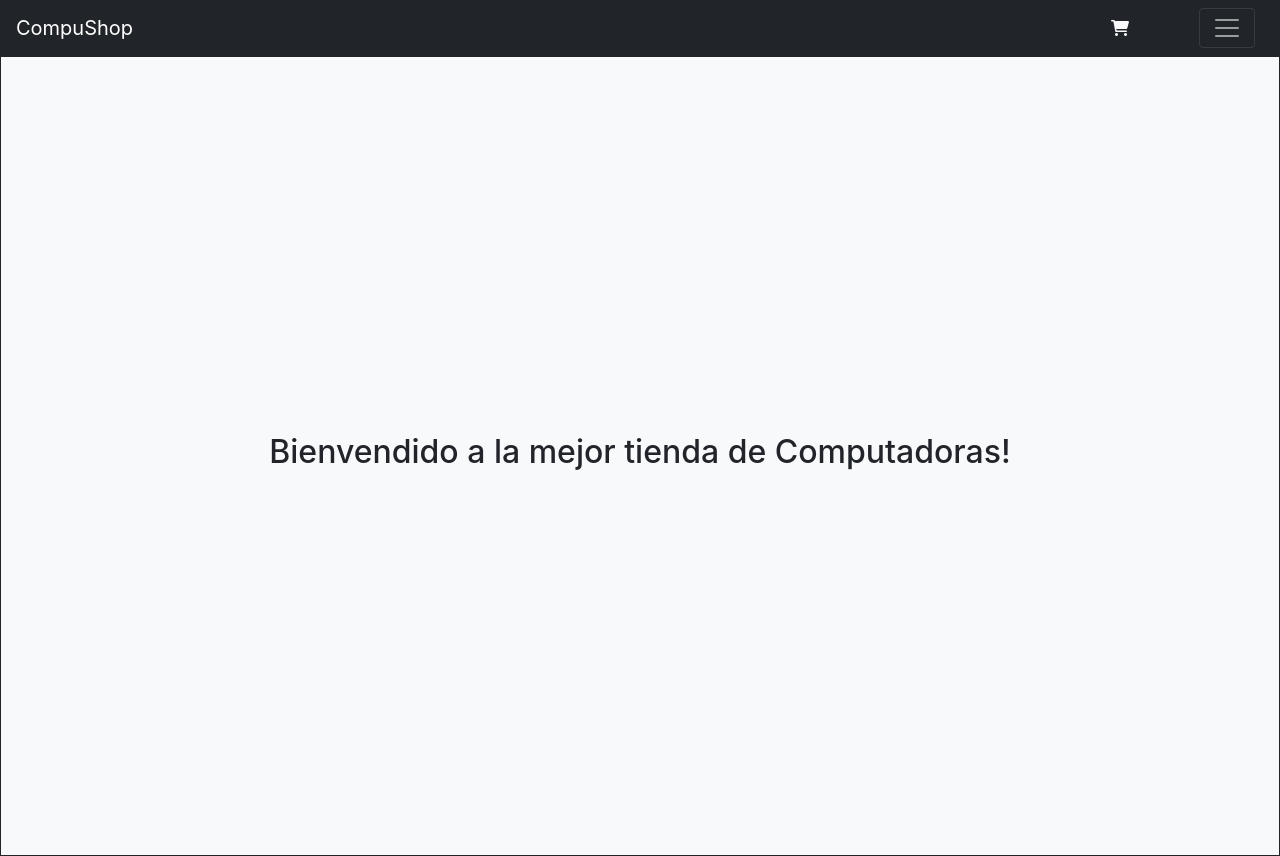
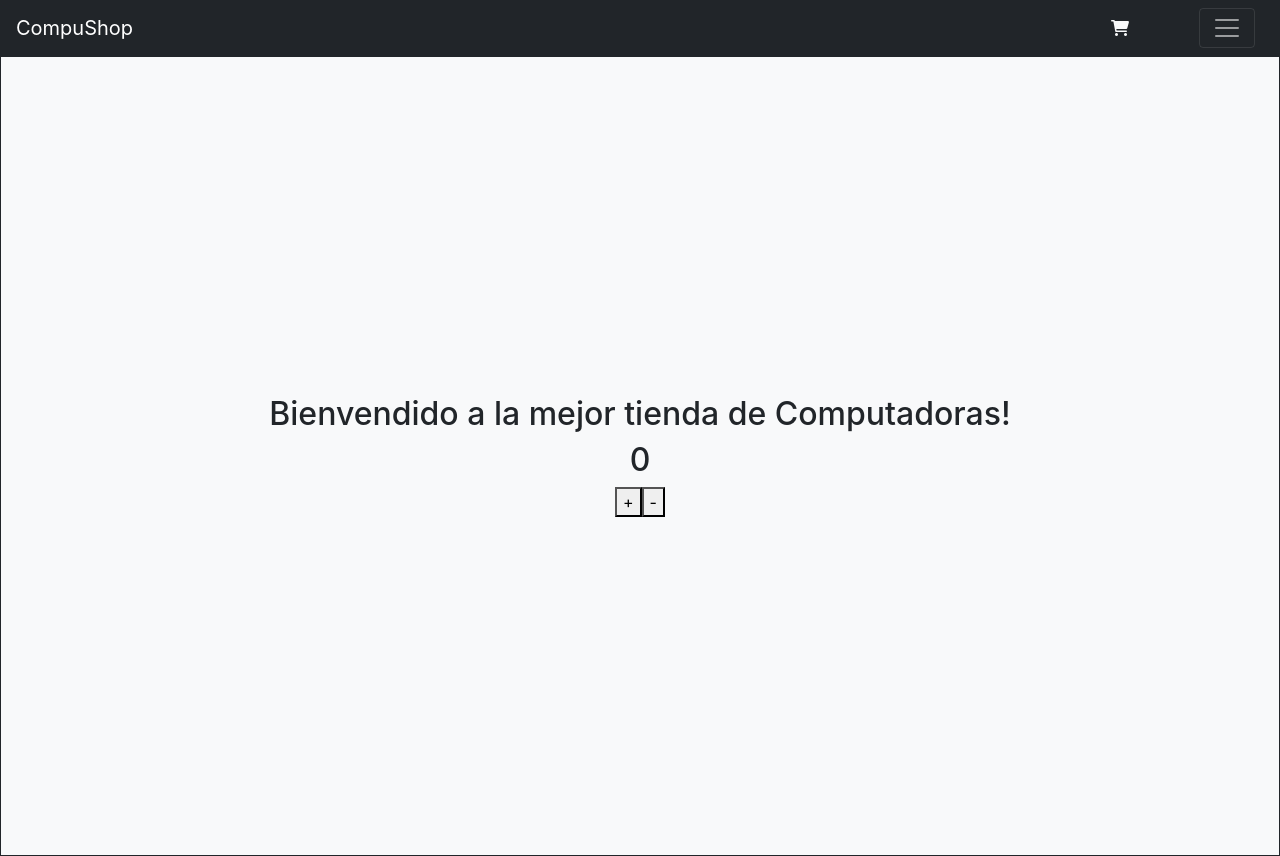
Before and after one commit to lucaslera91/ecomerce-Lera, a React (Create React App) app: page / in a window 1280 px wide. Built offline with nearby package versions, Linux system fonts and the light colour scheme.

Commit message:
setContador

```diff
--- a/src/componentes/ItemListContainer.jsx
+++ b/src/componentes/ItemListContainer.jsx
@@ -1,15 +1,23 @@
 import React from 'react'
 import { Children } from 'react'
+import react,{ useState } from "react";
 
-export default function ItemListContainer({greeting}) {
+export default function ItemListContainer({greeting, Children}) {
 
     let containerHeight = "100vh"
-
+   const [contador, setContador] = useState(0);
     return (
 
-        <div className="border border-dark bg-light d-flex align-items-center justify-content-center" style={{height:  containerHeight}}>
+        <div className="border border-dark bg-light d-flx align-content-center justify-content-center" style={{height:  containerHeight}}>
 
             <h2>{greeting}</h2>
+
+            <h2>{contador}</h2>
+
+
+            <button onClick={()=>setContador(contador+1)}>+</button>
+
+            <button onClick={()=> setContador(contador-1)}>-</button>
 
         </div>
     )
```
